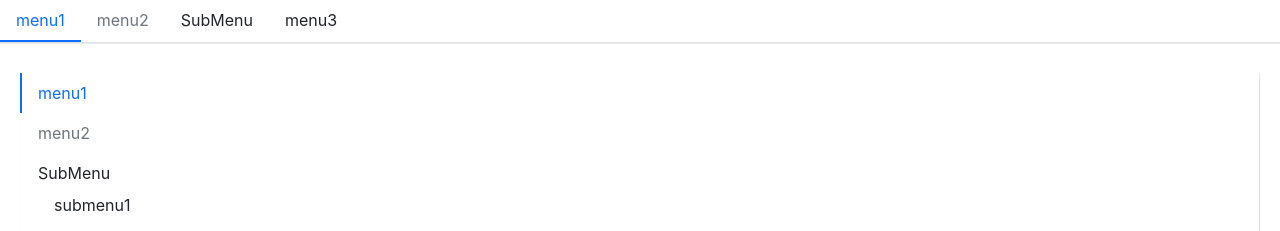
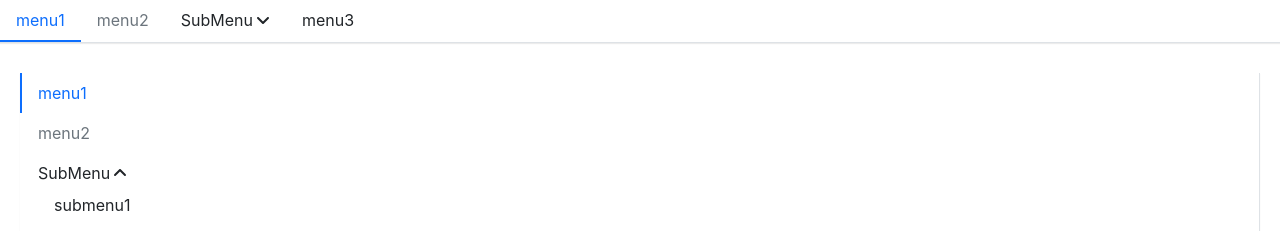
Before and after one commit to Brooker-Fang/react-ui-component, a React (Create React App) app: page / in a window 1280 px wide. Shown: the top 231 px of the page. Built offline with nearby package versions, Linux system fonts and the light colour scheme.

Commit message:
add Icon COMPONENT

```diff
--- a/src/App.tsx
+++ b/src/App.tsx
@@ -1,8 +1,13 @@
 import Button, { ButtonType } from "./components/Button";
 import Menu, { MenuItem , SubMenu} from "./components/Menu";
+import { library } from '@fortawesome/fontawesome-svg-core'
+import { fas } from '@fortawesome/free-solid-svg-icons'
+
+library.add(fas)
 function App() {
   return (
     <div className="App">
+
       <Menu onSelect={(index) => alert(index)} >
         <MenuItem>
           menu1
--- /dev/null
+++ b/src/components/Icon/Icon.tsx
@@ -0,0 +1,14 @@
+import { FontAwesomeIcon, FontAwesomeIconProps } from '@fortawesome/react-fontawesome'
+import classNames from 'classnames'
+export type ThemeProps = "primary" | "secondary" | "success" | "info" | "warning" | "danger" | "light" | "dark"
+export interface IconProps extends FontAwesomeIconProps {
+  theme?: ThemeProps
+}
+const Icon: React.FC<IconProps> = (props) => {
+  const { className, theme, ...restProps } = props
+  const clesses = classNames('viking-icon', className, {
+    [`icon-${theme}`]: theme
+  })
+  return <FontAwesomeIcon className={clesses} {...restProps}></FontAwesomeIcon>
+}
+export default Icon
--- /dev/null
+++ b/src/components/Icon/_style.scss
@@ -0,0 +1,5 @@
+@each $key, $val in $theme-colors {
+  .icon-#{$key} {
+    color: $val;
+  }
+}
--- /dev/null
+++ b/src/components/Icon/index.tsx
@@ -0,0 +1,3 @@
+import Icon from "./Icon";
+
+export default Icon
--- a/src/components/Menu/SubMenu.tsx
+++ b/src/components/Menu/SubMenu.tsx
@@ -2,6 +2,7 @@
 import React, { useState } from "react"
 import { FunctionComponentElement, useContext } from "react"
 import { MenuItemProps } from "."
+import Icon from "../Icon/Icon"
 import { MenuContext } from "./Menu"
 
 export interface SubMenuProps {
@@ -16,7 +17,9 @@
   const isOpened = index && context.mode === "vertical" ? openedSubMenus.includes(index) : false
   const [open, setOpen] = useState(isOpened)
   const classes = classNames('menu-item submenu-item', className, {
-    'is-active': context.index === index
+    'is-active': context.index === index,
+    'is-opened': open,
+    'is-vertical': context.mode === 'vertical'
   })
   const handleClick = (e: React.MouseEvent) => {
     e.preventDefault()
@@ -64,6 +67,7 @@
     <li key={index} className={classes} {...hoverEvent}>
       <div className="submenu-title" {...clickEvent}>
         {title}
+        <Icon icon="angle-down" className="arrow-icon"></Icon>
       </div>
       {renderChildren()}
     </li>
--- a/src/styles/index.scss
+++ b/src/styles/index.scss
@@ -18,7 +18,7 @@
 @import "../components/Menu/style";
 
 // // icon
-// @import "../components/Icon/style";
+@import "../components/Icon/style";
 
 // //input
 // @import "../components/Input/style";
```
